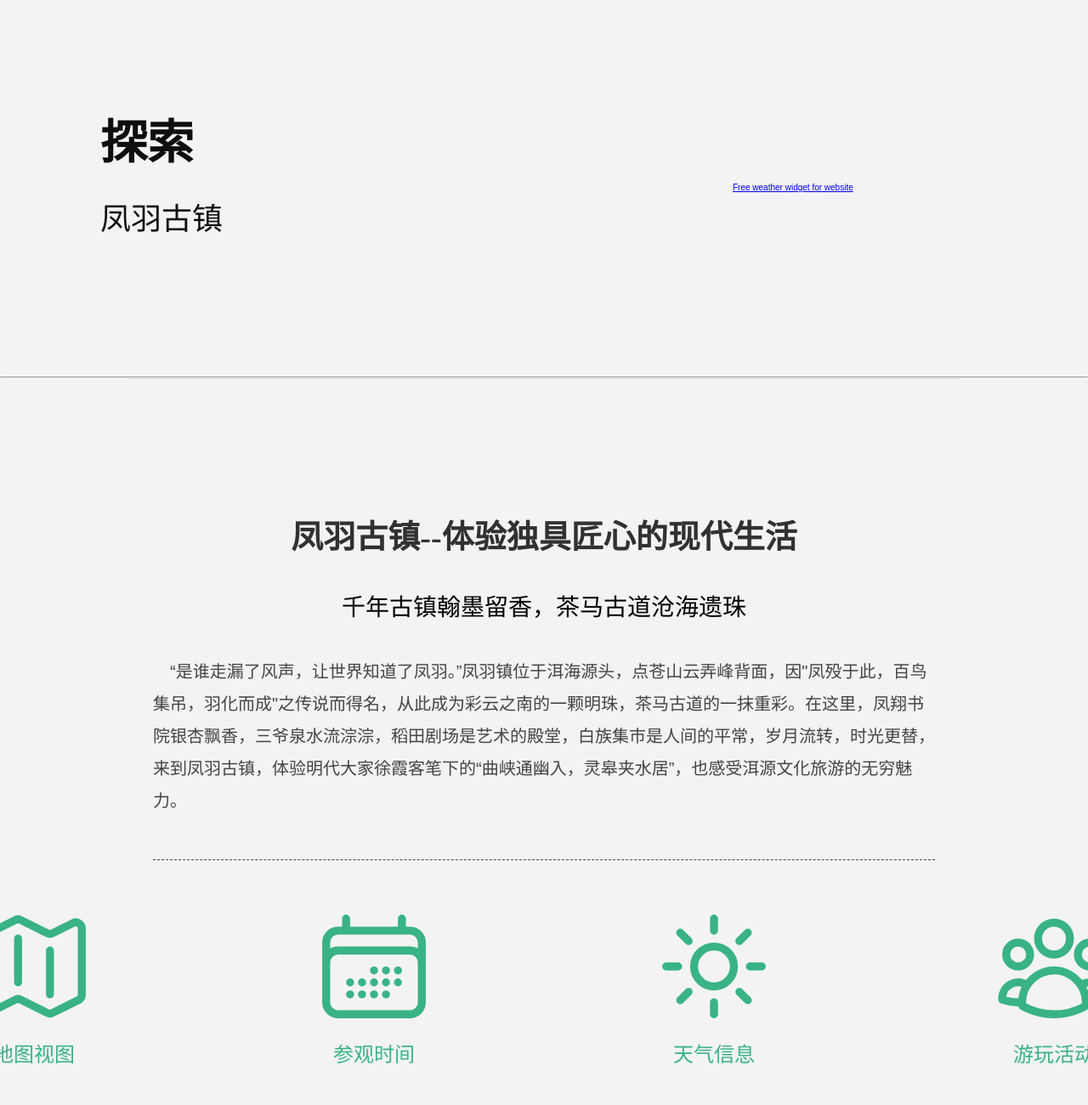
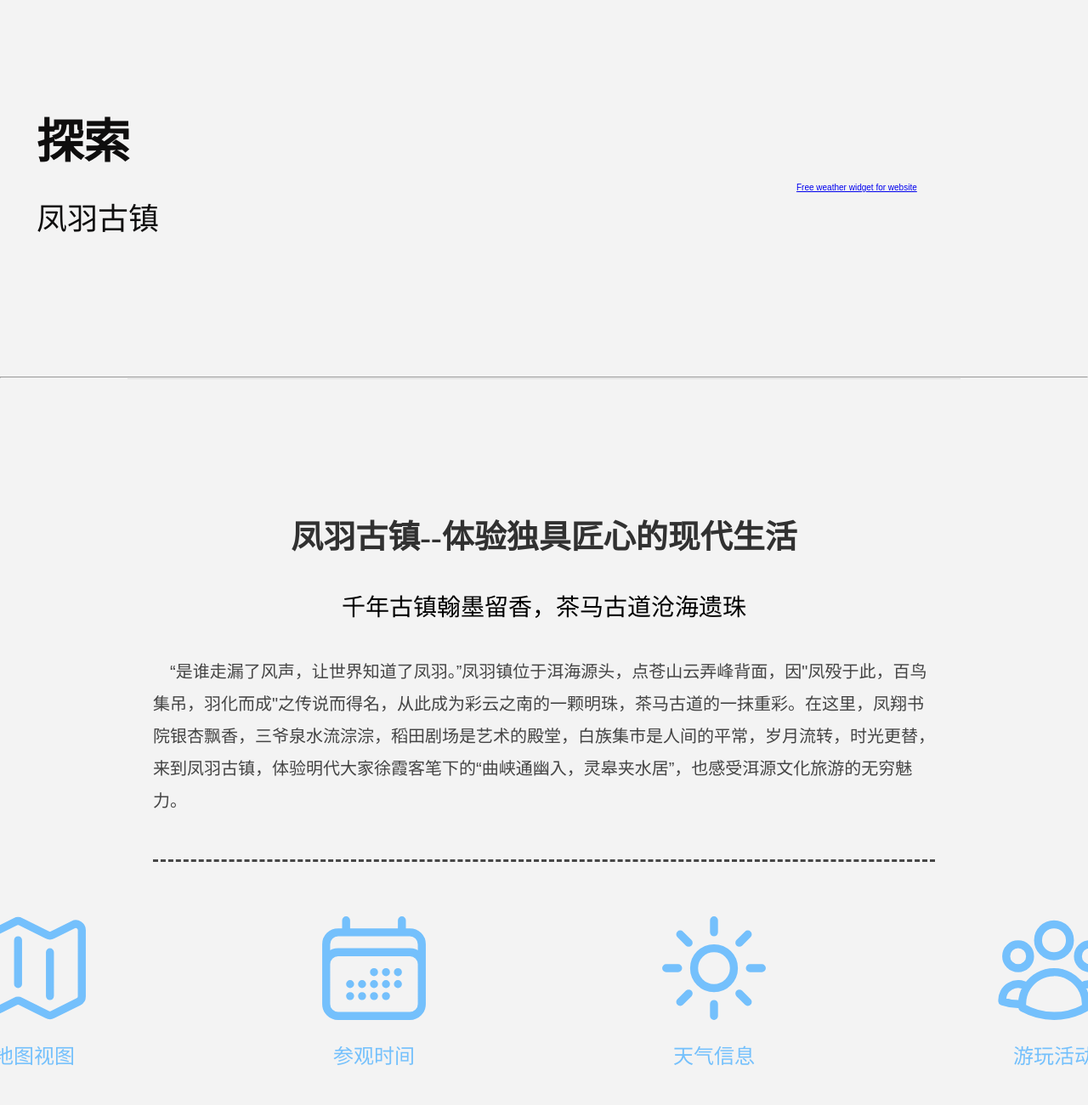
Before and after one commit to xiaowulang-turbo/Create, a plain HTML site: page second.html in a window 1280 px wide. Shown: the part 80-1380 px from the top of the page at 85% size. Drawn offline with Linux system fonts and the light colour scheme; a script that the page names is missing.

Commit message:
Add files via upload

```diff
--- a/style.css
+++ b/style.css
@@ -3,6 +3,7 @@
 :root {
   --color-primary: #5ec576;
   /* --color-primary: #69db7c; */
+  --color-primary-blue: #74c0fc;
 
   --color-secondary: #ffcb03;
   --color-tertiary: #ff585f;
@@ -482,12 +483,13 @@ img {
 /* section__2--1 */
 .section__2--1 {
   display: flex;
-  gap: 50rem;
+  gap: 65rem;
   justify-content: center;
 }
 
 .weather__side h1,
 .weather__side h2 {
+  font-family: "Noto Serif SC";
   color: #0f0e0e;
 }
 
@@ -525,7 +527,7 @@ img {
 .city__navs {
   margin-top: 5rem;
   padding-top: 5rem;
-  border-top: #474747 1px dashed;
+  border-top: #474747 3px dashed;
   display: flex;
   justify-content: center;
   gap: 25rem;
@@ -543,7 +545,7 @@ img {
 .city__logos--anchor {
   /* display: none; */
   text-decoration: none;
-  color: #39b385;
+  color: #74c0fc;
 }
 
 /* topicChoose */
```
